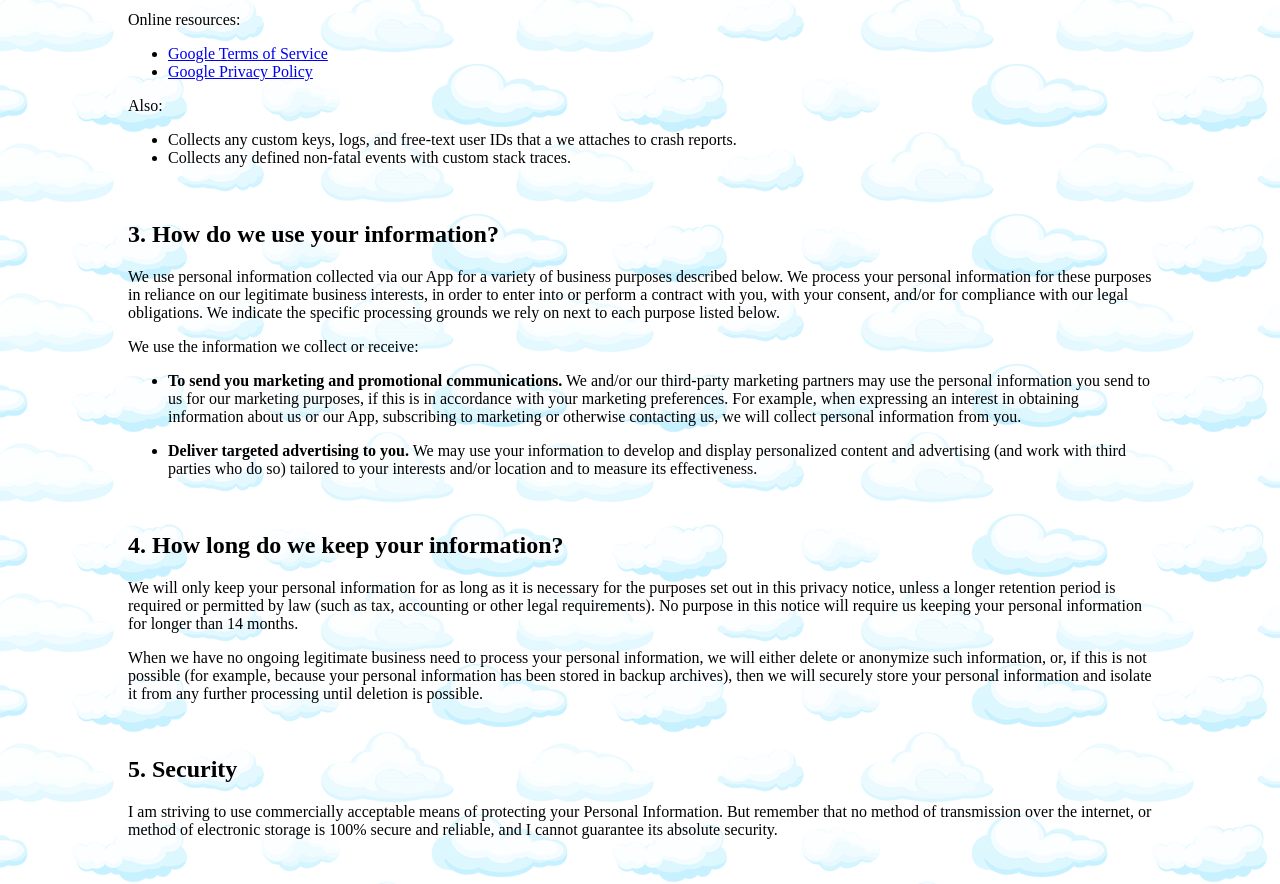
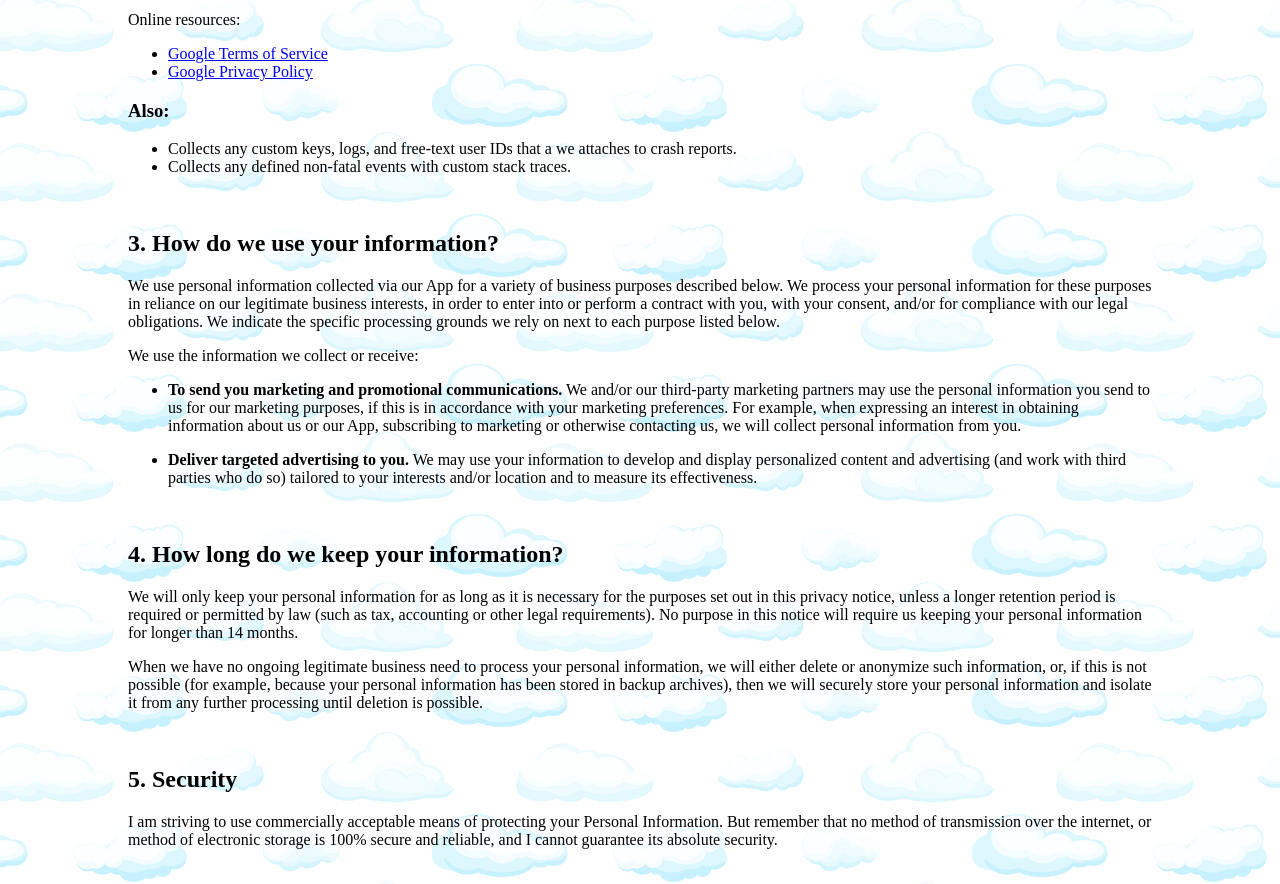
Before and after one commit to deronics/crossstitch, a plain HTML site: page index.html in a window 1280 px wide. Shown: the part 1020-1904 px from the top of the page. Drawn offline with Linux system fonts and the light colour scheme.

Commit message:
Update index.html

```diff
--- a/index.html
+++ b/index.html
@@ -50,7 +50,7 @@
 			<li><a href="https://policies.google.com/terms">Google Terms of Service</a></li>
 			<li><a href="https://policies.google.com/privacy">Google Privacy Policy</a></li>
 		</ul>
-		<p>Also:</p>
+		<h3>Also:</h3>
 		<ul>
 			<li>Collects any custom keys, logs, and free-text user IDs that a we attaches to crash reports.</li>
 			<li>Collects any defined non-fatal events with custom stack traces.</li>
```
